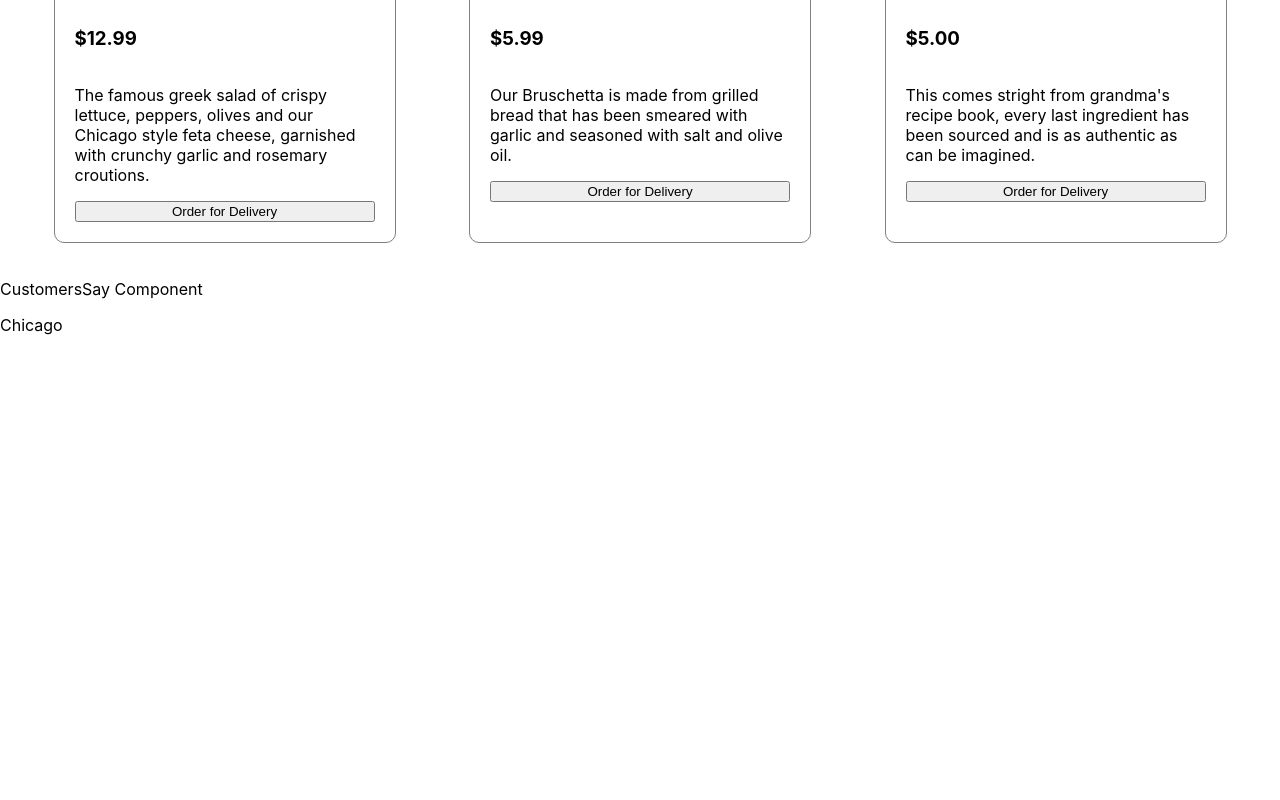
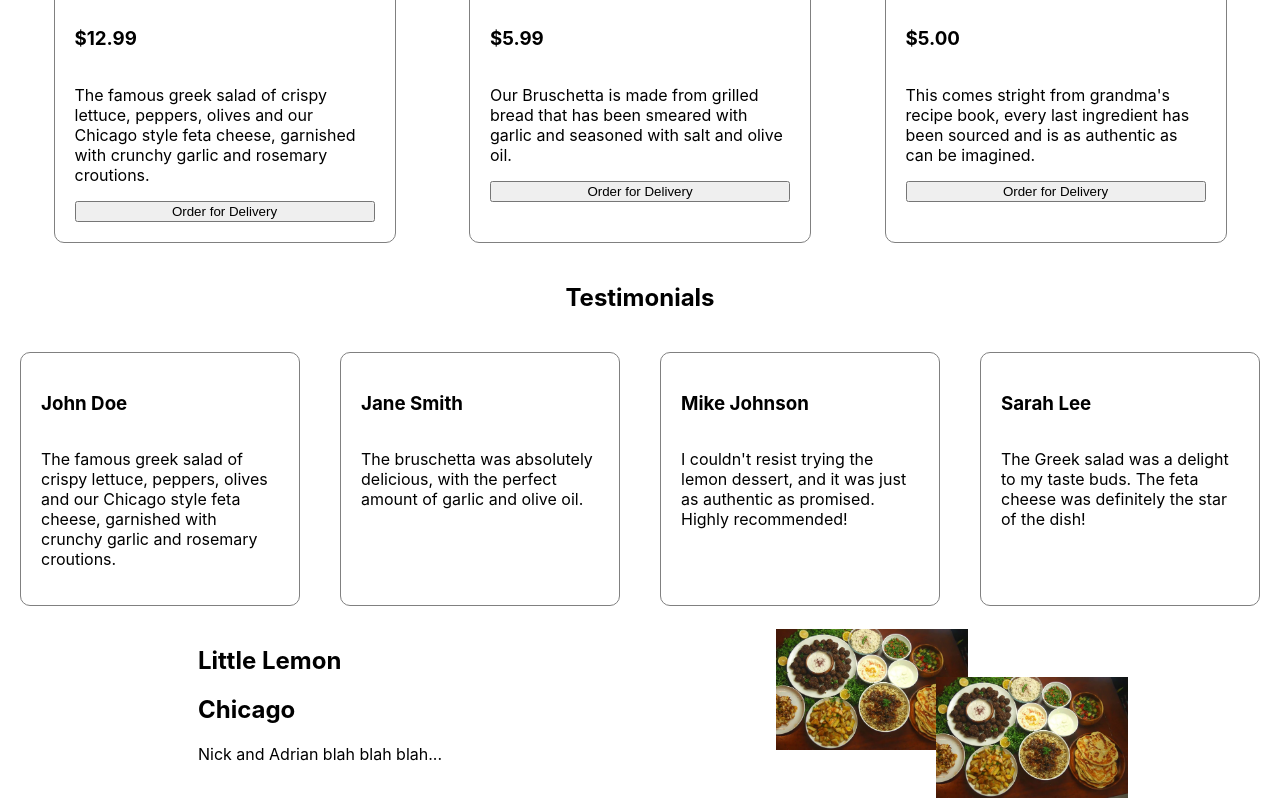
Before and after one commit to webBrah/react, a React (Create React App) app in the folder little-lemon-restaurant/: page / in a window 1280 px wide. Shown: the part 470-1270 px from the top of the page. Before the commit the page ends 821 px from the top, so only its background shows below. Built offline with nearby package versions, Linux system fonts and the light colour scheme; the HTML template or start-up script is replaced by a standard one.

Commit message:
Chicago Component

```diff
--- /dev/null
+++ b/little-lemon-restaurant/src/components/Chicago/Chicago.css
@@ -0,0 +1,37 @@
+.chicago {
+  display: grid;
+  grid-template-columns: repeat(2, 1fr);
+  align-items: center;
+  justify-items: center;
+}
+
+.chicago-text {
+  grid-column: 1 / span 1;
+}
+
+.chicago-images {
+  grid-column: 2 / span 1;
+  position: relative;
+  display: flex;
+  justify-content: center;
+  align-items: center;
+}
+
+.chicago-image {
+  width: 30%;
+  height: auto;
+  margin: 0 1rem;
+  z-index: 1;
+}
+
+.image-adrian {
+  position: relative;
+  left: 1.5rem;
+  top: -1.5rem;
+}
+
+.image-nick {
+  position: relative;
+  right: 2.5rem;
+  bottom: -1.5rem;
+}
--- a/little-lemon-restaurant/src/components/Chicago/Chicago.jsx
+++ b/little-lemon-restaurant/src/components/Chicago/Chicago.jsx
@@ -1,3 +1,28 @@
+import './Chicago.css';
+
 export default function Chicago() {
-  return <p>Chicago</p>;
+  return (
+    <>
+      <section className="chicago">
+        <div className="chicago-text">
+          <h1>Little Lemon</h1>
+          <h2>Chicago</h2>
+          <p className="subsection">Nick and Adrian blah blah blah...</p>
+          <br></br>
+        </div>
+        <div className="chicago-images">
+          <img
+            src={require('../../assets/food/food3.jpeg')}
+            alt="Little Lemon restaurant cuisine"
+            className="chicago-image image-adrian"
+          ></img>
+          <img
+            src={require('../../assets/food/food3.jpeg')}
+            alt="Little Lemon restaurant cuisine"
+            className="chicago-image image-nick"
+          ></img>
+        </div>
+      </section>
+    </>
+  );
 }
--- /dev/null
+++ b/little-lemon-restaurant/src/components/CustomersSay/Card.css
@@ -0,0 +1,13 @@
+/* .specials {
+    display: flex;
+    flex-direction: column;
+    margin-top: 3rem;
+}
+
+.specials-top {
+    display: flex;
+    flex-direction: row;
+    align-items: center;
+    justify-content: space-around;
+
+} */
--- /dev/null
+++ b/little-lemon-restaurant/src/components/CustomersSay/Card.jsx
@@ -0,0 +1,14 @@
+import './Card.css';
+
+function Card(props) {
+  return (
+    <div className="card">
+      <div className="container">
+        <h3>{props.h3}</h3>
+        <p>{props.p}</p>
+     </div>
+    </div>
+  );
+}
+
+export default Card;
--- /dev/null
+++ b/little-lemon-restaurant/src/components/CustomersSay/CustomersSay.css
@@ -0,0 +1,3 @@
+.title-testimonials {
+    text-align: center;
+}
--- a/little-lemon-restaurant/src/components/CustomersSay/CustomersSay.jsx
+++ b/little-lemon-restaurant/src/components/CustomersSay/CustomersSay.jsx
@@ -1,3 +1,42 @@
+import Card from './Card';
+import './CustomersSay.css';
+
+const testimonials = [
+  {
+    id: '1',
+    name: 'John Doe',
+    review:
+      'The famous greek salad of crispy lettuce, peppers, olives and our Chicago style feta cheese, garnished with crunchy garlic and rosemary croutions.',
+  },
+  {
+    id: '2',
+    name: 'Jane Smith',
+    review:
+      'The bruschetta was absolutely delicious, with the perfect amount of garlic and olive oil.',
+  },
+  {
+    id: '3',
+    name: 'Mike Johnson',
+    review:
+      "I couldn't resist trying the lemon dessert, and it was just as authentic as promised. Highly recommended!",
+  },
+  {
+    id: '4',
+    name: 'Sarah Lee',
+    review:
+      'The Greek salad was a delight to my taste buds. The feta cheese was definitely the star of the dish!',
+  },
+];
+
 export default function CustomersSay() {
-  return <p>CustomersSay Component</p>;
+  return (
+    <>
+      <h2 className='title-testimonials'>Testimonials</h2>
+      <div className="card">
+        {testimonials.map((item) => (
+          <Card key={item.id} h3={item.name} p={item.review} />
+        ))}
+      </div>
+    </>
+  );
 }
```
